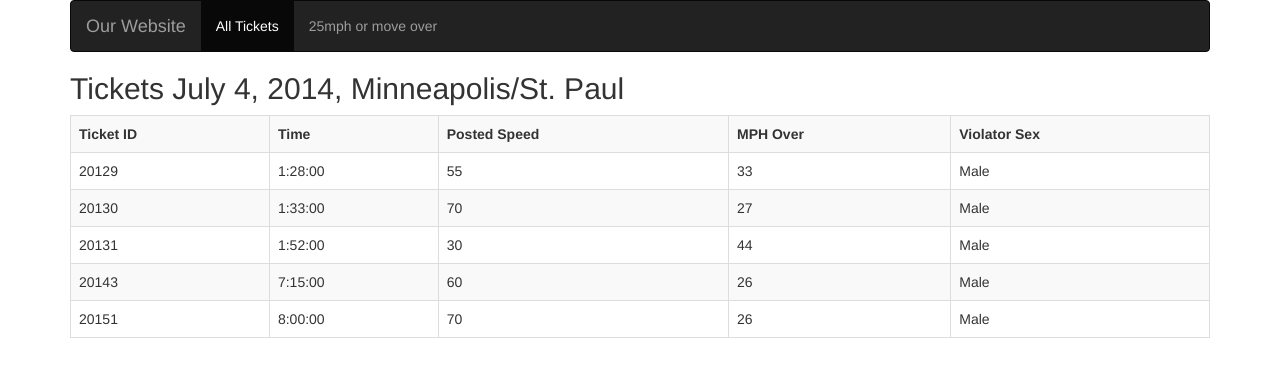
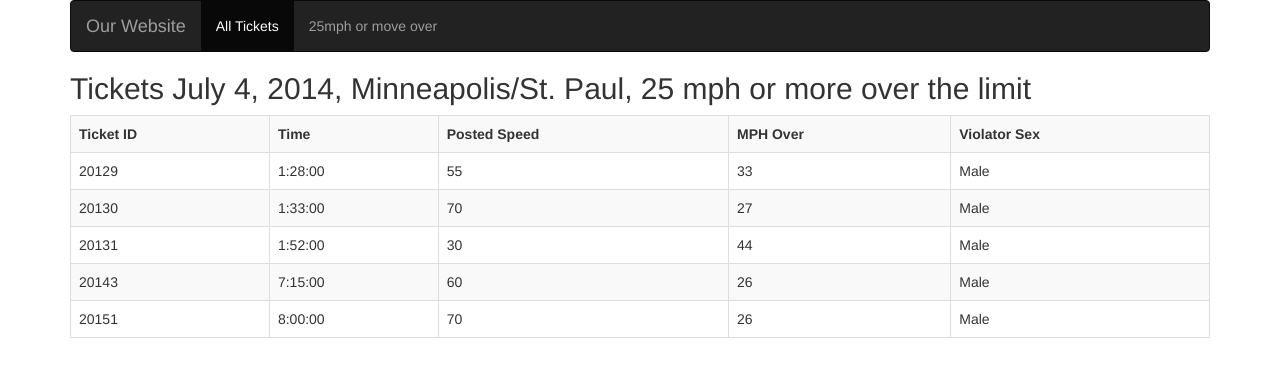
Before and after one commit to rainbowdust2/rainbowdust2.github.io, a plain HTML site: page 25over.html in a window 1280 px wide. Drawn offline with nearby package versions, Linux system fonts and the light colour scheme.

Commit message:
Update 25over.html

```diff
--- a/25over.html
+++ b/25over.html
@@ -26,7 +26,7 @@
 
 <div id="ticketApp">
 
-     <h2>Tickets July 4, 2014, Minneapolis/St. Paul</h2>
+     <h2>Tickets July 4, 2014, Minneapolis/St. Paul, 25 mph or more over the limit</h2>
 
           <table class="table table-bordered table-striped">
               <tr>
```
